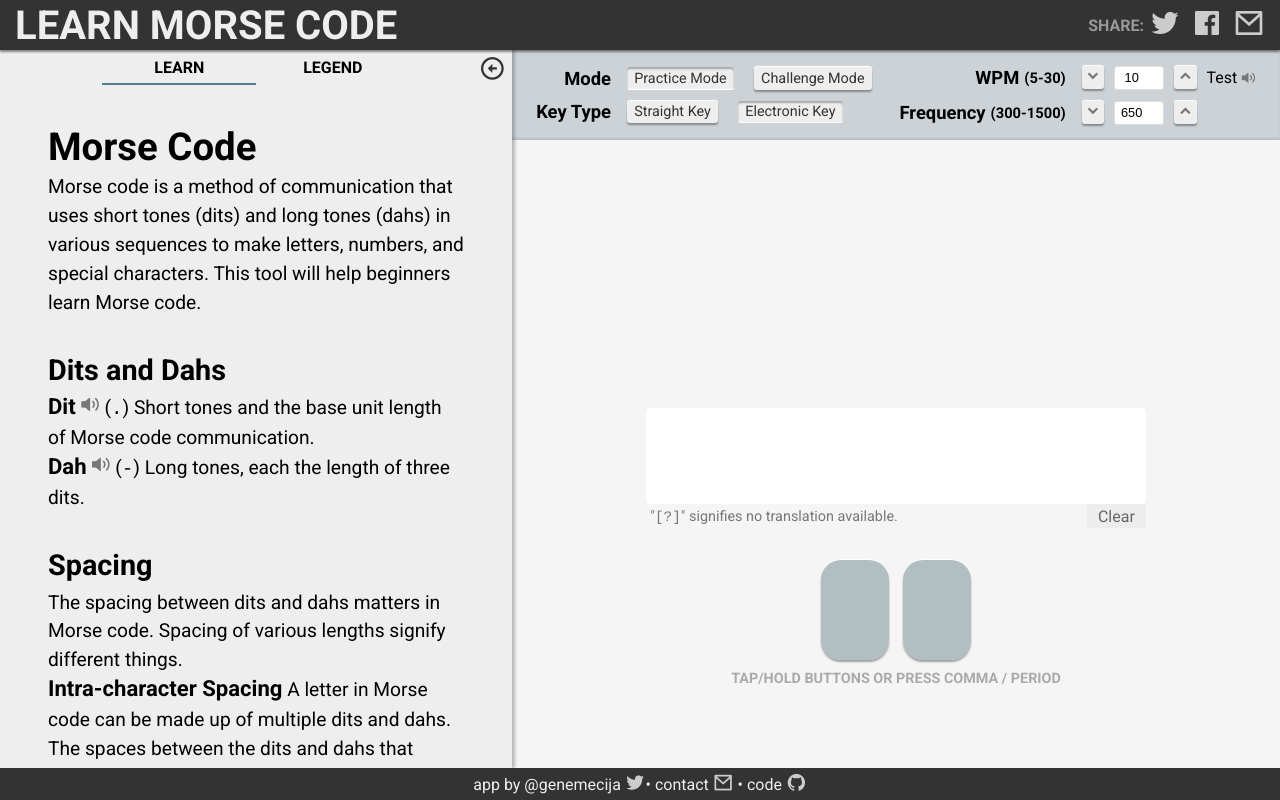
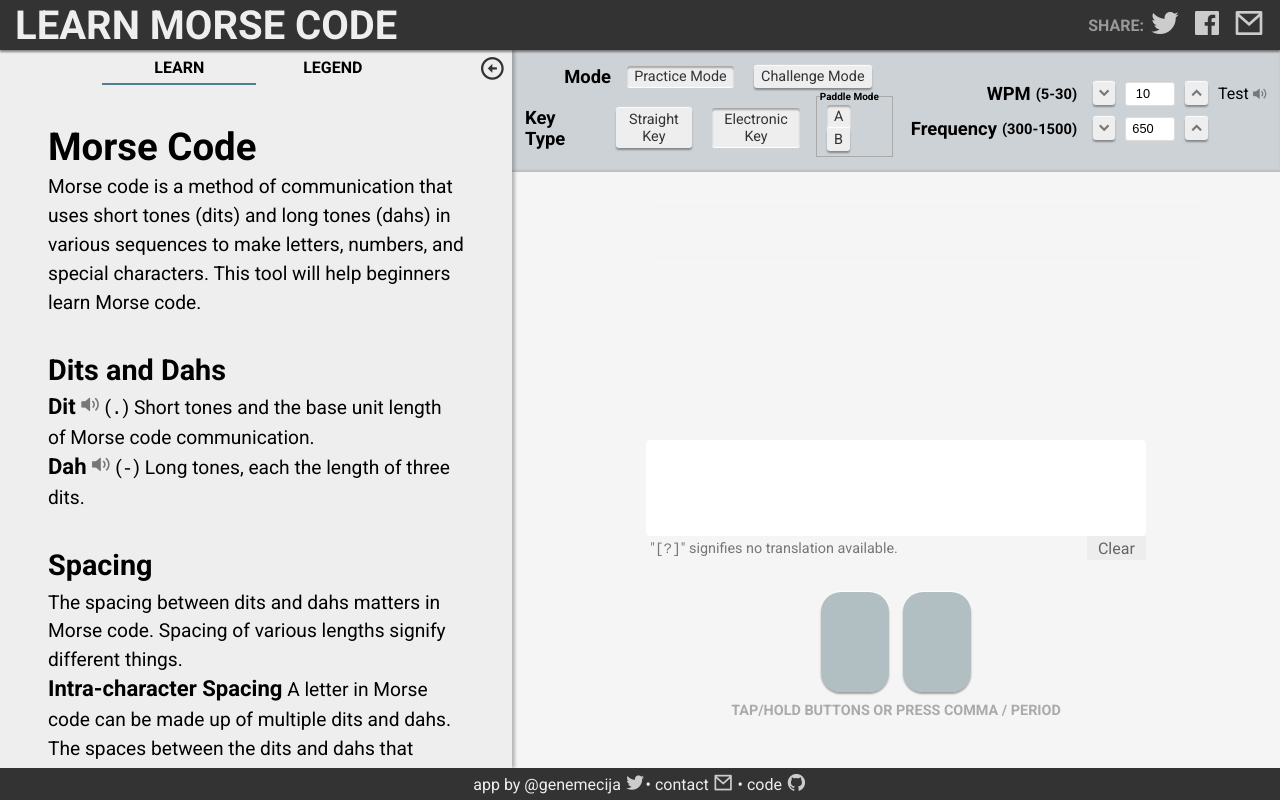
Before and after one commit to genemecija/learn-morse-code, a React (Create React App) app: page / in a window 1280 px wide. Both pictures are taken after a click on the button "Electronic Key". Built offline with nearby package versions, Linux system fonts and the light colour scheme.

Commit message:
Added iambic mode B

```diff
--- a/src/components/Info.js
+++ b/src/components/Info.js
@@ -39,7 +39,7 @@ export default React.memo(function Info() {
             <center><img src={straight_key} alt="Straight Key" /></center>
             <p><b>Straight Keys</b> use a single button and generate tones when pressed down. Straight keys require greater accuracy as the length of dits, dahs, and spacing is completely under manual control.</p>
             <center><img src={electronic_key} alt="Electronic Key"></img></center>
-            <p><b>Electronic Keys</b> use paddles that automatically generate dits and dahs when pressed. The Electronic Keyer used here is an Iambic keyer that uses two paddles–left paddle for dits, right paddle for dahs. Pressing both paddles simultaneously automatically alternates between dit and dah. Switch between the two paddles at the appropriate times to build letters in Morse code.</p>
+            <p><b>Electronic Keys</b> use paddles that automatically generate dits and dahs when pressed. The Electronic Keyer used here is an Iambic keyer that uses two paddles–left paddle for dits, right paddle for dahs. Pressing both paddles simultaneously automatically alternates between dit and dah. Mode B automatically adds an extra alternate dit or dah. Switch between the two paddles at the appropriate times to build letters in Morse code.</p>
 
             <p>Check out <a href='https://www.youtube.com/watch?v=uEy4Wvy6uUg' target='_blank' rel="noopener noreferrer">this video</a> for a demonstration of the difference between Straight and Electronic keys.</p>
         </div>
--- a/src/components/KeyTypePicker.js
+++ b/src/components/KeyTypePicker.js
@@ -8,26 +8,36 @@ export default React.memo(function KeyTypePicker() {
 
     function handleClick(e) {
         setKeyType(e.target.id)
-
-        let buttons = document.querySelector(".mode-picker#keyType #buttons").childNodes
-        buttons.forEach(button => {
-            if (button.id === e.target.id) {
-                button.classList.add('selected')
-            } else { button.classList.remove('selected')}
-        })
-
-        if (e.target.id === 'electronic') {
-            document.querySelector('#morseButton').classList.add('showPaddles')
-            document.querySelector('.paddle').classList.add('showPaddles')
-            document.querySelector('.paddle#left').classList.add('showPaddles')
-            document.querySelector('.paddle#right').classList.add('showPaddles')
-            document.getElementById('morseButtonText').innerHTML = 'TAP/HOLD BUTTONS OR PRESS COMMA / PERIOD'
-        } else {
-            document.querySelector('#morseButton').classList.remove('showPaddles')
-            document.querySelector('.paddle').classList.remove('showPaddles')
-            document.querySelector('.paddle#left').classList.remove('showPaddles')
-            document.querySelector('.paddle#right').classList.remove('showPaddles')
-            document.getElementById('morseButtonText').innerHTML = 'TAP BUTTON OR PRESS SPACEBAR'
+        switch (e.target.id)
+        {
+            case 'straight':
+                e.target.classList.add('selected');
+                document.getElementById('electronic').classList.remove('selected')
+                document.querySelector('#morseButton').classList.remove('showPaddles')
+                document.querySelector('.paddle').classList.remove('showPaddles')
+                document.querySelector('.paddle#left').classList.remove('showPaddles')
+                document.querySelector('.paddle#right').classList.remove('showPaddles')
+                document.getElementById('paddle-mode-buttons').style.visibility = 'hidden'
+                document.getElementById('morseButtonText').innerHTML = 'TAP BUTTON OR PRESS SPACEBAR'
+                break;
+            case 'electronic':
+                e.target.classList.add('selected');
+                document.getElementById('straight').classList.remove('selected')
+                document.querySelector('#morseButton').classList.add('showPaddles')
+                document.querySelector('.paddle').classList.add('showPaddles')
+                document.querySelector('.paddle#left').classList.add('showPaddles')
+                document.querySelector('.paddle#right').classList.add('showPaddles')
+                document.getElementById('paddle-mode-buttons').style.visibility = 'visible'
+                document.getElementById('morseButtonText').innerHTML = 'TAP/HOLD BUTTONS OR PRESS COMMA / PERIOD'
+                break
+            case 'modeA':
+                e.target.classList.add('selected')
+                document.getElementById('modeB').classList.remove('selected')
+                break;
+            case 'modeB':
+                e.target.classList.add('selected')
+                document.getElementById('modeA').classList.remove('selected')
+                break;
         }
     }
 
@@ -41,7 +51,7 @@ export default React.memo(function KeyTypePicker() {
             <div id="title">
                 Key Type
             </div>
-            <div id="buttons">
+            <div id="key-type-buttons">
                 <button id="straight" onClick={handleClick}>
                     Straight Key
                 </button>
@@ -49,6 +59,18 @@ export default React.memo(function KeyTypePicker() {
                     Electronic Key
                 </button>
             </div>
+            <div id="paddle-mode-buttons">
+                <fieldset id="paddle-mode">
+                    <legend>Paddle Mode</legend>
+                    <button id="modeA" class="selected" onClick={handleClick}>
+                        A
+                    </button>
+                    <button id="modeB" onClick={handleClick}>
+                        B
+                    </button>
+                    <br />
+                </fieldset>
+            </div>
         </div>
     )
 })
--- a/src/css/App.css
+++ b/src/css/App.css
@@ -11,6 +11,23 @@
 
 button {
   font-family: "Roboto", sans-serif;
+}
+
+legend {
+  font-family: "Roboto", sans-serif;
+  font-size: x-small;
+  font-weight: bold;
+  margin: 0.3em;
+}
+
+fieldset {
+  border: 1px solid darkgray;
+  padding-bottom: 0.3em;
+  margin-top: -0.5em;
+}
+
+#paddle-mode-buttons {
+  visibility: hidden;
 }
 
 html, body {
--- a/src/hooks/useElectronicKey.js
+++ b/src/hooks/useElectronicKey.js
@@ -27,6 +27,7 @@ export default (function useElectronicKey() {
     let queueRunning = false
     let queue = []
     let pressedFirst = null
+    let lastPlayed = ''
 
     // Timers setup
     let depressSyncTime
@@ -51,6 +52,7 @@ export default (function useElectronicKey() {
 
     // Promisify playing Dits and Dahs
     function play(ditDah) {
+        lastPlayed = ditDah
         let playDuration = ((ditDah === '.') ? ditMaxTime : ditMaxTime*3)
 
         return new Promise((resolve, reject) => {
@@ -159,7 +161,11 @@ export default (function useElectronicKey() {
                 cleanup()
             }
             currentPromise = currentPromise.then(() => {
-                return playWithSpaces(localQueue[i])
+                var ditDah = localQueue[i]
+                if (ditDah)
+                {
+                    return playWithSpaces(ditDah)
+                }
             });
         }
     }
@@ -237,7 +243,6 @@ export default (function useElectronicKey() {
             document.querySelector('.paddle#left').classList.remove('active')
 
             leftIsPressed = false
-
             if (pressedFirst === 'left') { pressedFirst = null }
 
             if (!depressSyncTimerRunning) { startDepressSyncTimer() }
@@ -251,6 +256,13 @@ export default (function useElectronicKey() {
 
             if (!depressSyncTimerRunning) { startDepressSyncTimer() }
             else { stopDepressSyncTimer() }
+        }
+
+        if (paddlesReleasedSimultaneously && document.getElementById('modeB').classList.contains('selected'))
+        {
+            currentPromise = currentPromise.then(() => {
+                return playWithSpaces(lastPlayed == '.' ? '-' : '.')
+            });
         }
     }
 
```
Also changed, not shown: 1 other file (tests, documents, lock files or other folders).
